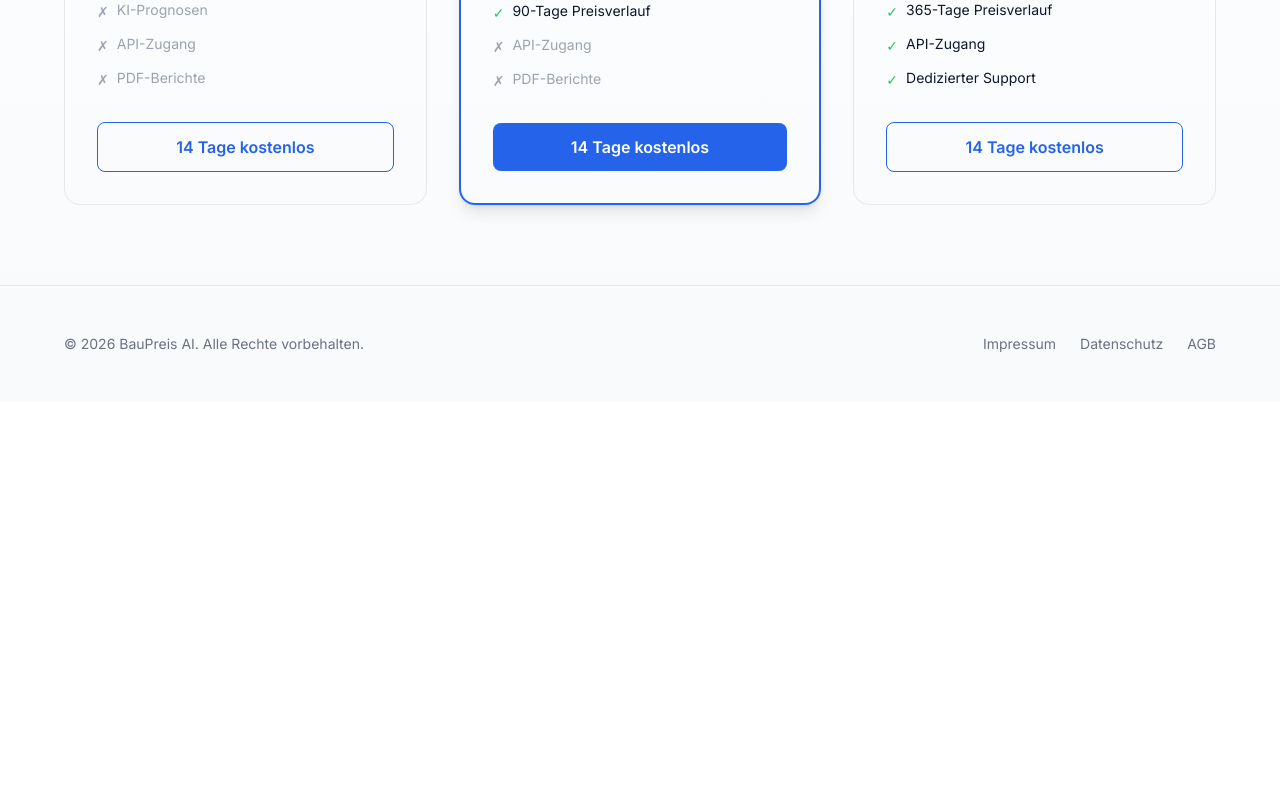
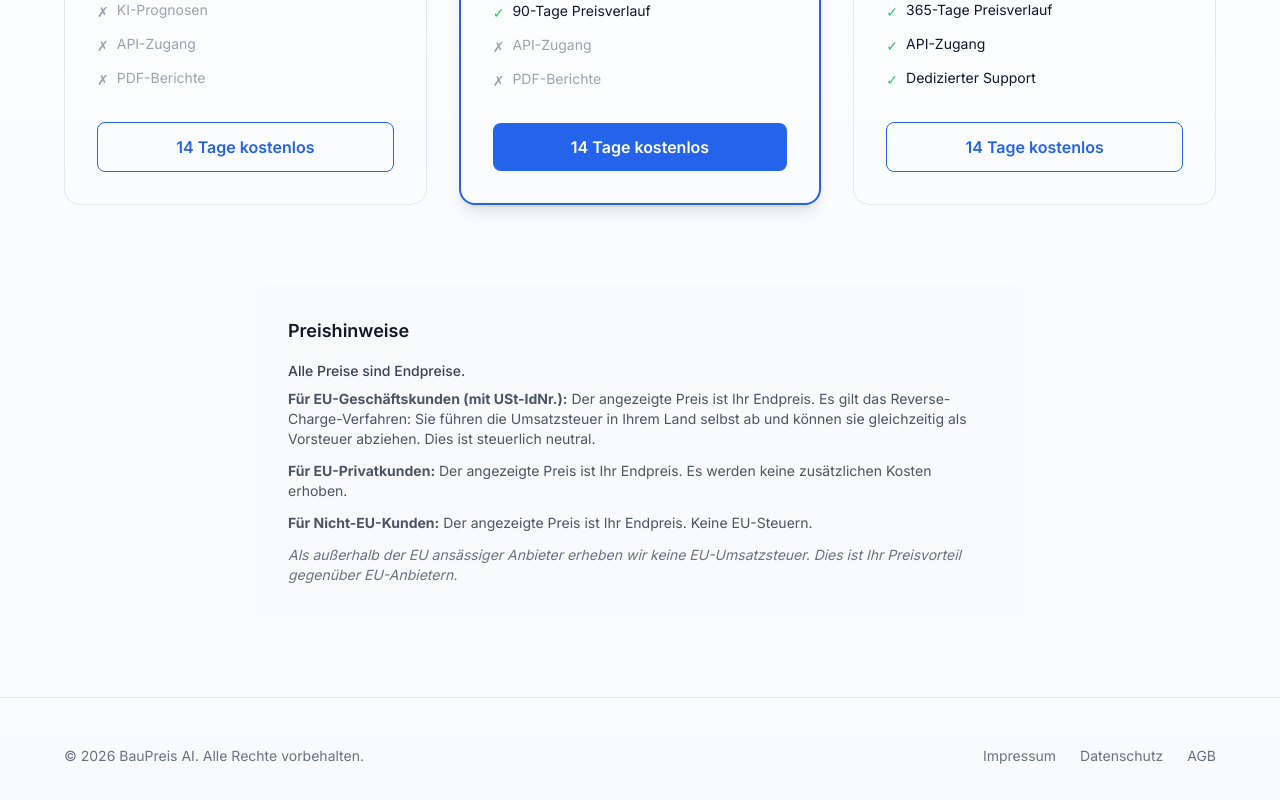
Before and after one commit to aidancompton001/baupreis, a Next.js app in the folder app/: page /preise in a window 1280 px wide. Shown: the part 736-1536 px from the top of the page. Before the commit the page ends 1138 px from the top, so only its background shows below. Built offline with nearby package versions, Linux system fonts and the light colour scheme; no server answers.

Commit message:
feat: add VAT/price disclaimer to pricing page (de/en/ru)
Co-Authored-By: Claude Opus 4.6 <noreply@anthropic.com>

```diff
--- a/app/src/app/(marketing)/preise/page.tsx
+++ b/app/src/app/(marketing)/preise/page.tsx
@@ -167,6 +167,35 @@ export default function PreisePage() {
           </div>
         </div>
       </section>
+
+      {/* Price disclaimer */}
+      <section className="pb-20 px-4">
+        <div className="max-w-3xl mx-auto bg-gray-50 rounded-xl p-8">
+          <h2 className="text-lg font-semibold text-gray-900 mb-4">
+            {t("pricing.disclaimerTitle")}
+          </h2>
+          <p className="text-sm text-gray-700 mb-2 font-medium">
+            {t("pricing.disclaimerFinal")}
+          </p>
+          <div className="space-y-3 text-sm text-gray-600">
+            <p>
+              <strong>{t("pricing.disclaimerEuBizLabel")}</strong>{" "}
+              {t("pricing.disclaimerEuBizText")}
+            </p>
+            <p>
+              <strong>{t("pricing.disclaimerEuPrivLabel")}</strong>{" "}
+              {t("pricing.disclaimerEuPrivText")}
+            </p>
+            <p>
+              <strong>{t("pricing.disclaimerNonEuLabel")}</strong>{" "}
+              {t("pricing.disclaimerNonEuText")}
+            </p>
+            <p className="text-gray-500 italic">
+              {t("pricing.disclaimerAdvantage")}
+            </p>
+          </div>
+        </div>
+      </section>
     </main>
   );
 }
--- a/app/src/i18n/de.ts
+++ b/app/src/i18n/de.ts
@@ -471,6 +471,15 @@ const de: Record<string, string> = {
   "pricing.featApi": "API-Zugang",
   "pricing.featDedicatedSupport": "Dedizierter Support",
   "pricing.featTelegramEmail": "Telegram + E-Mail Alarme",
+  "pricing.disclaimerTitle": "Preishinweise",
+  "pricing.disclaimerFinal": "Alle Preise sind Endpreise.",
+  "pricing.disclaimerEuBizLabel": "F\u00fcr EU-Gesch\u00e4ftskunden (mit USt-IdNr.):",
+  "pricing.disclaimerEuBizText": "Der angezeigte Preis ist Ihr Endpreis. Es gilt das Reverse-Charge-Verfahren: Sie f\u00fchren die Umsatzsteuer in Ihrem Land selbst ab und k\u00f6nnen sie gleichzeitig als Vorsteuer abziehen. Dies ist steuerlich neutral.",
+  "pricing.disclaimerEuPrivLabel": "F\u00fcr EU-Privatkunden:",
+  "pricing.disclaimerEuPrivText": "Der angezeigte Preis ist Ihr Endpreis. Es werden keine zus\u00e4tzlichen Kosten erhoben.",
+  "pricing.disclaimerNonEuLabel": "F\u00fcr Nicht-EU-Kunden:",
+  "pricing.disclaimerNonEuText": "Der angezeigte Preis ist Ihr Endpreis. Keine EU-Steuern.",
+  "pricing.disclaimerAdvantage": "Als au\u00dferhalb der EU ans\u00e4ssiger Anbieter erheben wir keine EU-Umsatzsteuer. Dies ist Ihr Preisvorteil gegen\u00fcber EU-Anbietern.",
 
   // Legal Pages - AGB
   "agb.title": "AGB \u2014 BauPreis AI",
--- a/app/src/i18n/en.ts
+++ b/app/src/i18n/en.ts
@@ -467,6 +467,15 @@ const en: Record<string, string> = {
   "pricing.featApi": "API access",
   "pricing.featDedicatedSupport": "Dedicated support",
   "pricing.featTelegramEmail": "Telegram + email alerts",
+  "pricing.disclaimerTitle": "Price Information",
+  "pricing.disclaimerFinal": "All prices are final prices.",
+  "pricing.disclaimerEuBizLabel": "For EU business customers (with VAT ID):",
+  "pricing.disclaimerEuBizText": "The displayed price is your final price. Reverse charge applies: You self-account VAT in your country and can simultaneously deduct it as input VAT. This is tax-neutral.",
+  "pricing.disclaimerEuPrivLabel": "For EU private customers:",
+  "pricing.disclaimerEuPrivText": "The displayed price is your final price. No additional costs.",
+  "pricing.disclaimerNonEuLabel": "For non-EU customers:",
+  "pricing.disclaimerNonEuText": "The displayed price is your final price. No EU taxes.",
+  "pricing.disclaimerAdvantage": "As a provider based outside the EU, we do not charge EU VAT. This is your price advantage compared to EU providers.",
 
   // Legal pages - AGB (Terms & Conditions)
   "agb.title": "Terms & Conditions \u2014 BauPreis AI",
--- a/app/src/i18n/ru.ts
+++ b/app/src/i18n/ru.ts
@@ -470,6 +470,15 @@ const ru: Record<string, string> = {
   "pricing.featApi": "API-доступ",
   "pricing.featDedicatedSupport": "Выделенная поддержка",
   "pricing.featTelegramEmail": "Telegram + E-Mail оповещения",
+  "pricing.disclaimerTitle": "Информация о ценах",
+  "pricing.disclaimerFinal": "Все цены являются конечными.",
+  "pricing.disclaimerEuBizLabel": "Для бизнес-клиентов из ЕС (с VAT ID):",
+  "pricing.disclaimerEuBizText": "Указанная цена \u2014 ваша конечная цена. Применяется механизм обратного начисления (Reverse Charge): вы самостоятельно начисляете НДС в вашей стране и одновременно вычитаете его как входной НДС. Это налогово нейтрально.",
+  "pricing.disclaimerEuPrivLabel": "Для частных клиентов из ЕС:",
+  "pricing.disclaimerEuPrivText": "Указанная цена \u2014 ваша конечная цена. Дополнительные расходы не взимаются.",
+  "pricing.disclaimerNonEuLabel": "Для клиентов за пределами ЕС:",
+  "pricing.disclaimerNonEuText": "Указанная цена \u2014 ваша конечная цена. Налоги ЕС не применяются.",
+  "pricing.disclaimerAdvantage": "Как поставщик, зарегистрированный за пределами ЕС, мы не взимаем НДС ЕС. Это ваше ценовое преимущество по сравнению с поставщиками из ЕС.",
 
   // Legal - AGB
   "agb.title": "Условия использования — BauPreis AI",
```
